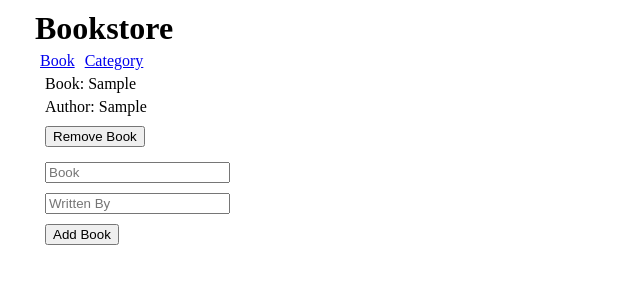
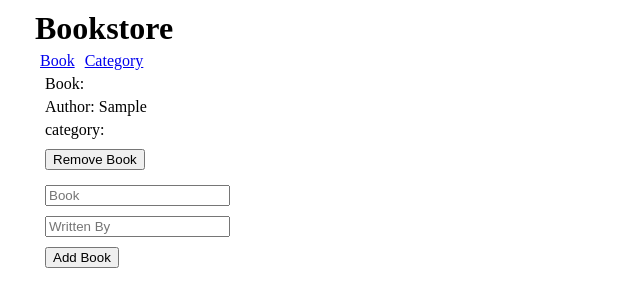
Before and after one commit to Irirwanirira/book-store, a React (Create React App) app: page / in a window 1280 px wide. Both pictures are taken after typing "Sample", "Sample" into the empty fields and a click on the button "Add Book". Shown: the top 306 px of the page, without its empty margins (0-640 px from the left). Built offline with nearby package versions, Linux system fonts and the light colour scheme.

Commit message:
Defined my book, and add category

```diff
--- a/src/components/Book.js
+++ b/src/components/Book.js
@@ -7,7 +7,7 @@ import { removeBook } from '../redux/books/books';
 
 const Book = (book) => {
   const dispatch = useDispatch();
-  const { id, author, Book } = book;
+  const { id, author, title, category } = book;
 
   const handleDelte = () => {
     dispatch(removeBook(id));
@@ -15,8 +15,9 @@ const Book = (book) => {
 
   return (
     <div>
-      <p>Book: {Book}</p>
+      <p>Book: {title}</p>
       <p>Author: {author}</p>
+      <p>category: {category}</p>
       <button type='button' onClick={handleDelte}>
         Remove Book
       </button>
```
